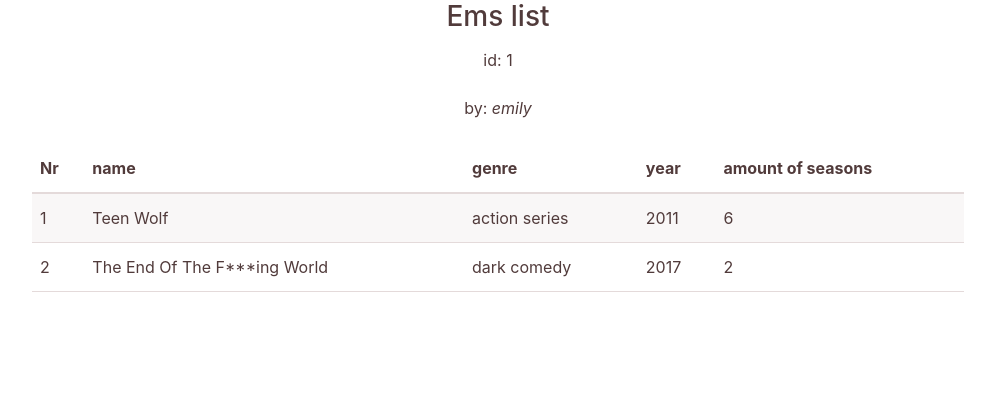
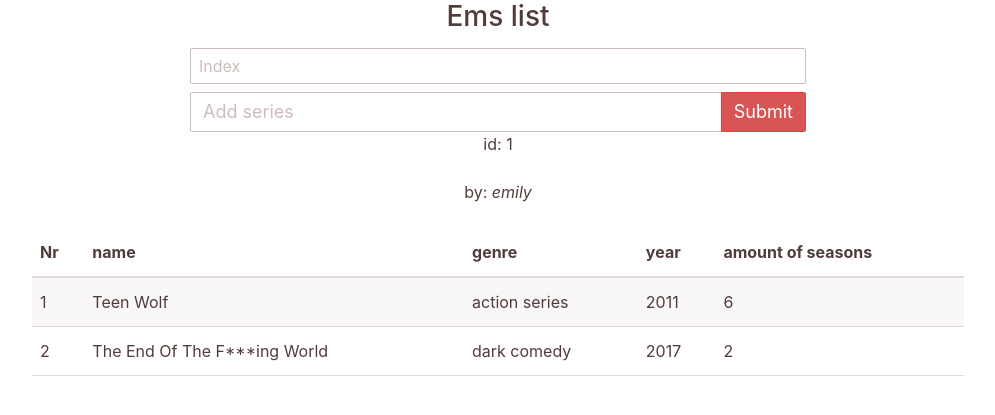
Before and after one commit to emsquellen/webtechnologie-project, a Flask app: page /rankinglist/1 in a window 1280 px wide. Shown: the part 36-451 px from the top of the page, without its empty margins (142-1137 px from the left). Run offline with Flask 2, Linux system fonts and the light colour scheme; data comes from the database, SQL or seed files in the repository; both versions use the stored data as it was after the commit; some libraries are stand-ins or nearby versions.

Commit message:
🐛 ✨ ➕

```diff
--- a/SB/models/__init__.py
+++ b/SB/models/__init__.py
@@ -12,13 +12,11 @@ class User(db.Model, UserMixin):
     __tablename__ = 'users'
 
     id = db.Column(db.Integer, primary_key=True, autoincrement=True)
-    img = db.Column(db.BLOB)
     email = db.Column(db.String(64), unique=True, index=True)
     username = db.Column(db.String(64), unique=True, index=True)
     password_hash = db.Column(db.String(256))
 
-    def __init__(self, email, username, password, img=None):
-        self.img = img
+    def __init__(self, email, username, password):
         self.email = email
         self.username = username
         self.password_hash = generate_password_hash(password)
--- a/SB/views/ranking/__init__.py
+++ b/SB/views/ranking/__init__.py
@@ -1,4 +1,4 @@
-from flask import render_template, Blueprint, Markup, flash, redirect
+from flask import render_template, Blueprint, Markup, flash, redirect, url_for
 from flask_wtf import FlaskForm
 from wtforms import StringField, IntegerField, SubmitField, validators
 from SB.models.ranking import Rankinglist, RankinglistItem
@@ -11,8 +11,26 @@ blueprint = Blueprint(
     "rankinglists", __name__, template_folder="templates", static_folder="static")
 
 
+class AddItem(FlaskForm):
+    id = IntegerField('Series ID', validators=[
+                       validators.DataRequired("Title is required")])
+    index = IntegerField('Index', validators=[
+                       validators.DataRequired("Index is required")])
+    submit = SubmitField('Submit')
+
+
 @blueprint.route("/<int:list_id>", methods=['GET', 'POST'])
 def rankinglist(list_id):
+    form = AddItem()
+
+    if form.validate_on_submit():
+        new_entry = RankinglistItem(list_id, form.id.data, form.index.data)
+        db.session.add(new_entry)
+        db.session.commit()
+
+        flash(f"Sucessfully added entry")
+        return redirect(f'./{list_id}')
+
     title, creator, date_added, contents = Rankinglist.get_data(
         rankinglist_id=list_id)
     creator = User.get_username(creator)
@@ -27,13 +45,15 @@ def rankinglist(list_id):
                            date_added=date_added,
                            index=index,
                            series=series,
-                           length=length)
+                           length=length,
+                           form=form)
 
 
 class RankingAddForm(FlaskForm):
     title = StringField('Title of your new rankinglist:', validators=[
                        validators.DataRequired("Title is required")])
     submit = SubmitField('Submit')
+
 
 @blueprint.route("/add", methods=['GET', 'POST'])
 @login_required
--- a/SB/views/ranking/templates/ranklist.html
+++ b/SB/views/ranking/templates/ranklist.html
@@ -8,6 +8,22 @@
     <div class="columns">
         <div class="column col-9 col-mx-auto" id="rankinglisttitle">
             <h3 class="text-center">{{ title }}</h3>
+        </div>
+    </div>
+    <div class="columns">
+        <div class="column col-6 col-mx-auto">
+            <form method="POST">
+                {{ form.hidden_tag() }}
+                <div class="form-group">
+                    {{form.index(class="form-input", type="number", placeholder="Index")}}
+                </div>
+                <div class="form-group">
+                    <div class="input-group">
+                        {{ form.id(class="form-input input-lg", type="number", placeholder="Add series") }}
+                        {{ form.submit(class="btn btn-primary input-group-btn btn-lg")}}
+                      </div>
+                </div>
+            </form>
         </div>
     </div>
     <div class="columns">
```
Also changed, not shown: SB/views/series/templates/TODO_modal_add_series_to_ranking.html (+6 -11 lines), TODO.md (+12 -12 lines), README.md, SB/data.sqlite (added), docs/index.md (added), docs/login.md (added), docs/ranking.md (added), docs/series.md (added), 3 other files.
